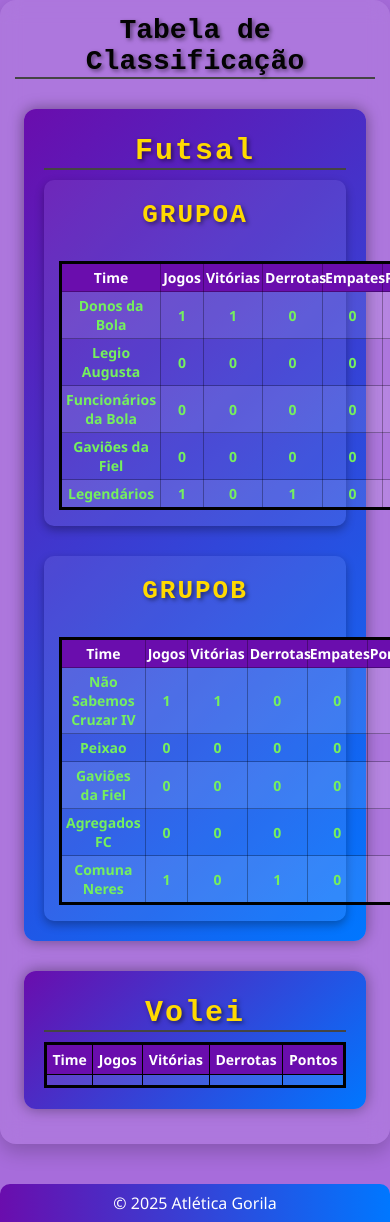
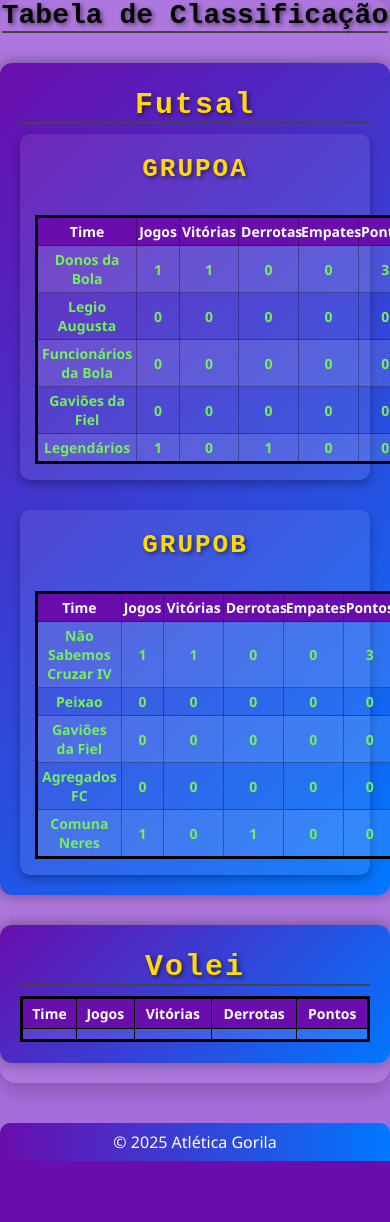
Before and after one commit to arthureich/webgorilimpiadas, a FastAPI app: page /classificacao in a window 390 px wide; the page is wider, and only the part inside the window is pictured. Shown: the part 243-1465 px from the top of that part. After the commit the page ends 1404 px from the top of that part, so only its background shows below. Run offline with FastAPI, Linux system fonts and the light colour scheme; lists and menus that the app fills with data are empty.

Commit message:
Responsividade

```diff
--- a/static/style.css
+++ b/static/style.css
@@ -509,7 +509,7 @@ footer p {
     }
 
     main {
-        padding: 15px;
+        padding: 0px;
     }
 
     header h1 {
@@ -528,6 +528,10 @@ footer p {
 @media (max-width: 768px) {
     body {
         zoom: 1; /* NUNCA usar zoom em mobile */
+    }
+
+    main {
+        padding: 0px;
     }
 
     header {
@@ -581,11 +585,10 @@ footer p {
     }
 
     .esporte-container {
-        width: 95%;
+        width: 100%;
         margin-top: 10px;
         border-radius: 12px;
         box-shadow: 0 0 15px rgba(0,0,0,0.4);
-        padding: 20px;
         margin-bottom: 20px;
     }
 
```
Also changed, not shown: static/style3.css (+14 -4 lines).
